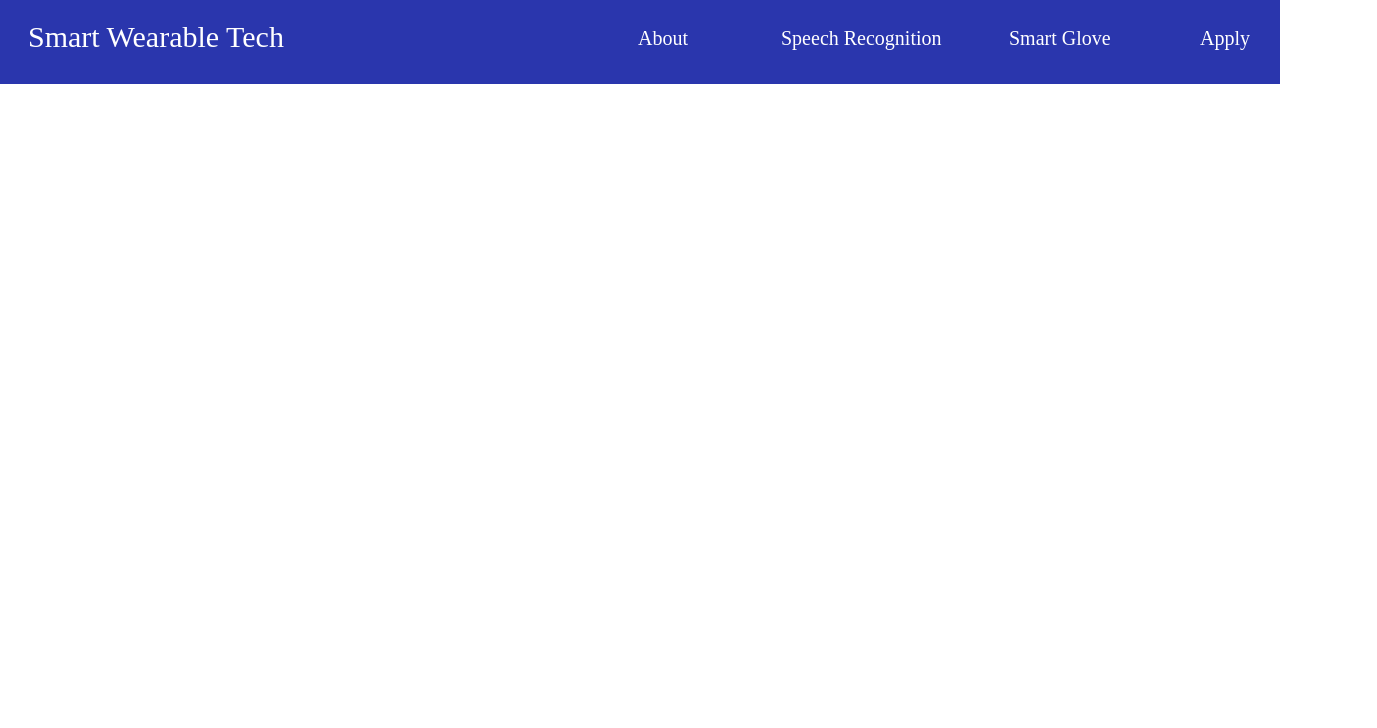
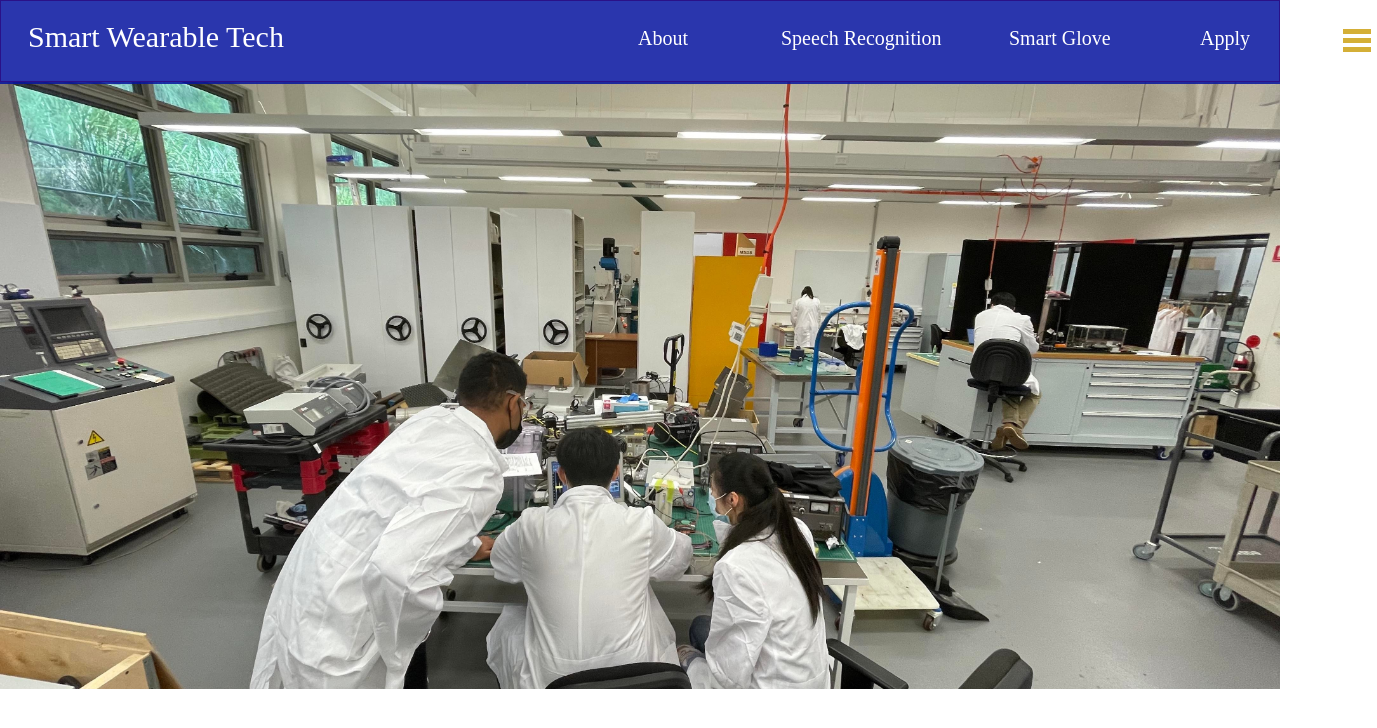
Before and after one commit to akiramcphee/swt_website, a React (Create React App) app: page / in a window 1280 px wide. Shown: the top 728 px of the page, 1377 px wide, since content can reach past the window. Built offline with nearby package versions, Linux system fonts and the light colour scheme.

Commit message:
feat: basic layout of home pag3

```diff
--- a/src/Home/Home.css
+++ b/src/Home/Home.css
@@ -1,8 +1,39 @@
-
-h1 {
-    font-size: 20px;
+* {
+  box-sizing: border-box;
+	margin: 0;
 }
 
-.test {
-    margin: 2em;
+img {
+	width: 100%;
+	height: 5%;
 }
+
+.header {
+  border: 1px solid red;
+  padding: 5px;
+}
+
+.row::after {
+  content: "";
+  clear: both;
+  display: table;
+}
+
+[class*="col-"] {
+  float: left;
+ 	padding: 0;
+
+}
+
+.col-1 {width: 8.33%;}
+.col-2 {width: 16.66%;}
+.col-3 {width: 25%;}
+.col-4 {width: 33.33%;}
+.col-5 {width: 41.66%;}
+.col-6 {width: 50%;}
+.col-7 {width: 58.33%;}
+.col-8 {width: 66.66%;}
+.col-9 {width: 75%;}
+.col-10 {width: 83.33%;}
+.col-11 {width: 91.66%;}
+.col-12 {width: 100%;}
--- a/src/Home/Home.js
+++ b/src/Home/Home.js
@@ -1,16 +1,28 @@
 import React from 'react'
 import Navbar from '../components/Navbar'
 import './Home.css'
+import team from '../images/team.jpg'
+
+console.log(team);
 
 export default function Home() {
     return (
         <div>
-            <div>
+            <div class="header">
                 <Navbar></Navbar>
             </div>
-            <div class = "test">
-                {/* <h1> Home Page Test</h1> */}
+            <div className="row">
+
+
+            <div className="col-12">
+                <div className = "background_image">
+                    <img src={team} alt="SWT"></img>
+                </div>
             </div>
+
+            </div>
+
+
         </div>
     )
 }
--- a/src/components/Navbar.css
+++ b/src/components/Navbar.css
@@ -1,17 +1,19 @@
 * {
   box-sizing: border-box;
-  font-family: SF Pro;
+  font-family: SF Pro,'Times New Roman', Times, serif;
+	margin: 0;
+
 }
 body {
   font-size: 14px;
 }
 .nav {
   width: 100%;
-  height: 90px;
+  height: 60px;
   opacity: 1;
-  position: absolute;
   top: 0px;
   left: 0px;
+	margin: 5px;
   overflow: hidden;
 }
 .bar {
```
Also changed, not shown: src/images/team.jpg (added).
